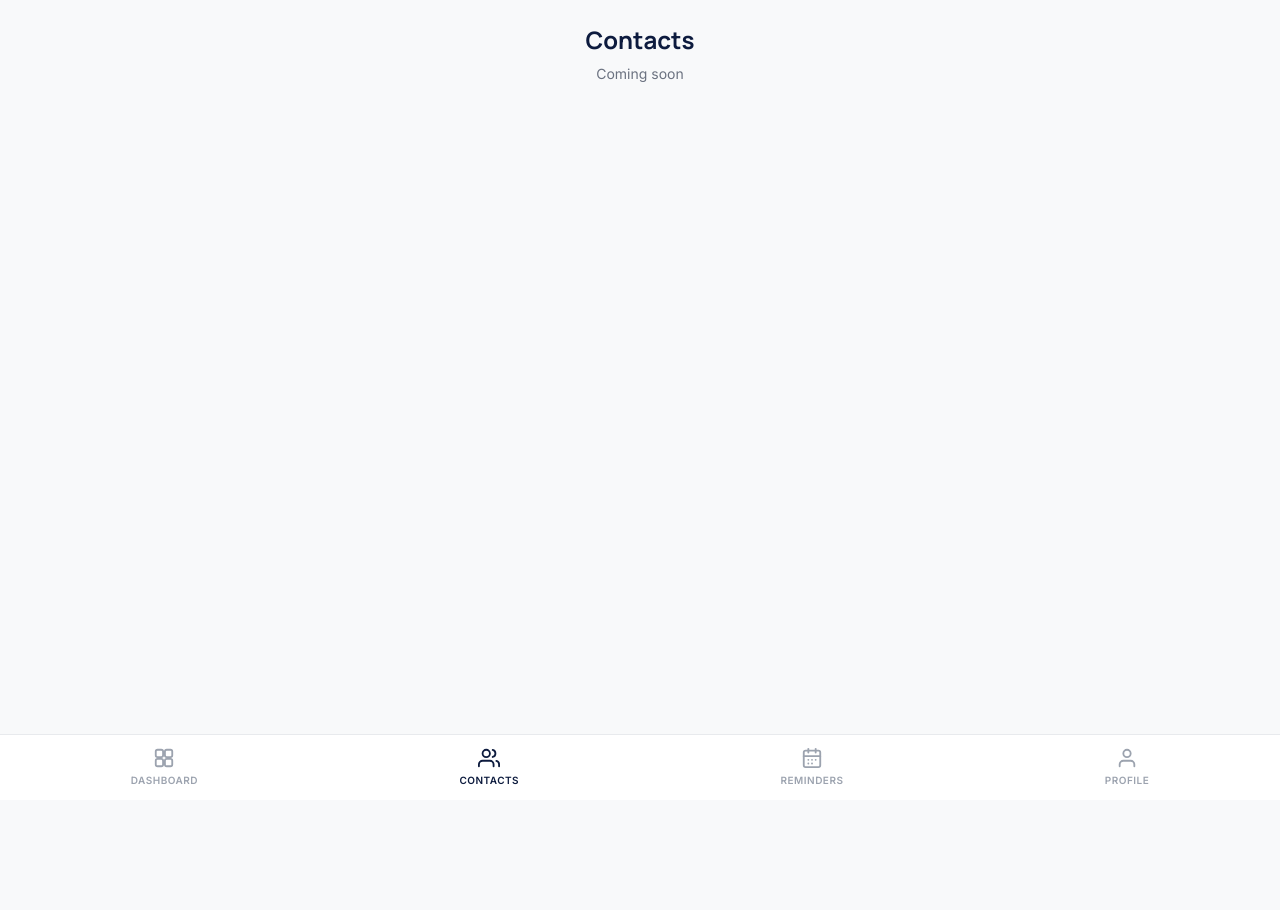
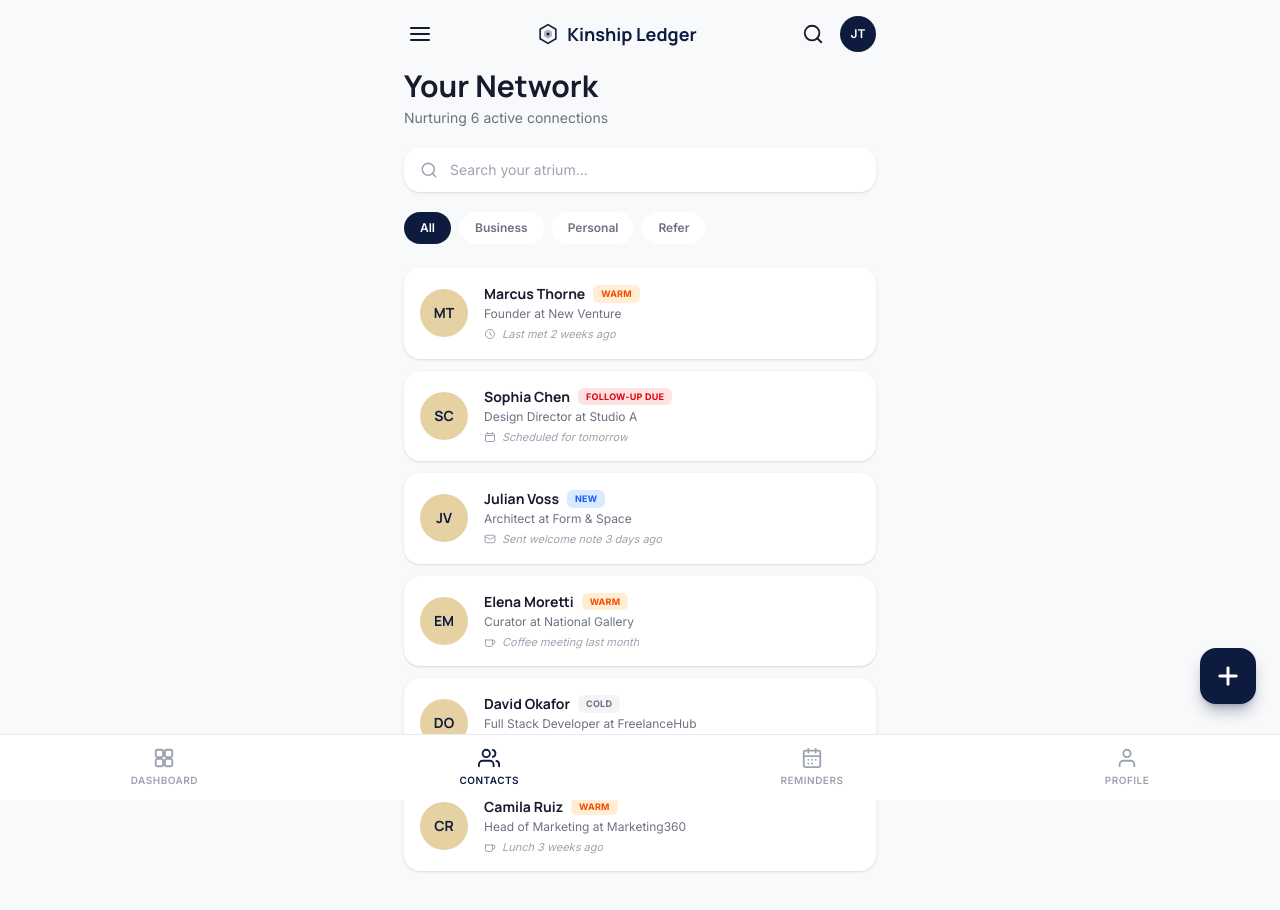
Before and after one commit to JoaquinPerrier/personal-crm, a Next.js app: page /contacts in a window 1280 px wide. Shown: the top 910 px of the page. Before the commit the page ends 800 px from the top, so only its background shows below. Built offline with nearby package versions, Linux system fonts and the light colour scheme.

Commit message:
Adding contactList page

```diff
--- a/src/app/(app)/contacts/page.tsx
+++ b/src/app/(app)/contacts/page.tsx
@@ -1,10 +1,215 @@
+"use client";
+
+import { useState } from "react";
+import AppHeader from "@/components/AppHeader";
+import {
+  mockContacts,
+  getInitials,
+  type Contact,
+  type ContactCategory,
+  type ContactStatus,
+} from "@/lib/mockData";
+
+const CATEGORIES: { key: ContactCategory; label: string }[] = [
+  { key: "all", label: "All" },
+  { key: "business", label: "Business" },
+  { key: "personal", label: "Personal" },
+  { key: "refer", label: "Refer" },
+];
+
+const STATUS_STYLES: Record<
+  NonNullable<ContactStatus>,
+  { bg: string; text: string; label: string }
+> = {
+  warm: { bg: "bg-orange-100", text: "text-orange-600", label: "WARM" },
+  "follow-up-due": {
+    bg: "bg-red-100",
+    text: "text-red-600",
+    label: "FOLLOW-UP DUE",
+  },
+  new: { bg: "bg-blue-100", text: "text-blue-600", label: "NEW" },
+  cold: { bg: "bg-gray-100", text: "text-gray-500", label: "COLD" },
+};
+
+const ACTIVITY_ICONS: Record<string, string> = {
+  "Last met": "M12 8v4l3 3m6-3a9 9 0 1 1-18 0 9 9 0 0 1 18 0Z",
+  Scheduled:
+    "M6.75 3v2.25M17.25 3v2.25M3 18.75V7.5a2.25 2.25 0 0 1 2.25-2.25h13.5A2.25 2.25 0 0 1 21 7.5v11.25m-18 0A2.25 2.25 0 0 0 5.25 21h13.5A2.25 2.25 0 0 0 21 18.75m-18 0v-7.5A2.25 2.25 0 0 1 5.25 9h13.5A2.25 2.25 0 0 1 21 11.25v7.5",
+  Sent: "M21.75 6.75v10.5a2.25 2.25 0 0 1-2.25 2.25h-15a2.25 2.25 0 0 1-2.25-2.25V6.75m19.5 0A2.25 2.25 0 0 0 19.5 4.5h-15a2.25 2.25 0 0 0-2.25 2.25m19.5 0-8.25 5.438a2.6 2.6 0 0 1-2.5 0L2.25 6.75",
+  Coffee:
+    "M17 8h1a4 4 0 0 1 0 8h-1M3 8h14v9a4 4 0 0 1-4 4H7a4 4 0 0 1-4-4V8Z",
+  Lunch:
+    "M17 8h1a4 4 0 0 1 0 8h-1M3 8h14v9a4 4 0 0 1-4 4H7a4 4 0 0 1-4-4V8Z",
+  Last: "M12 8v4l3 3m6-3a9 9 0 1 1-18 0 9 9 0 0 1 18 0Z",
+};
+
+function getActivityIcon(activity?: string): string {
+  if (!activity) return ACTIVITY_ICONS["Last"];
+  const key = Object.keys(ACTIVITY_ICONS).find((k) =>
+    activity.startsWith(k)
+  );
+  return ACTIVITY_ICONS[key || "Last"];
+}
+
 export default function ContactsPage() {
+  const [search, setSearch] = useState("");
+  const [activeCategory, setActiveCategory] =
+    useState<ContactCategory>("all");
+
+  const filtered = mockContacts.filter((c) => {
+    const matchesSearch =
+      c.name.toLowerCase().includes(search.toLowerCase()) ||
+      c.company?.toLowerCase().includes(search.toLowerCase()) ||
+      c.position?.toLowerCase().includes(search.toLowerCase());
+    const matchesCategory =
+      activeCategory === "all" || c.category === activeCategory;
+    return matchesSearch && matchesCategory;
+  });
+
   return (
-    <div className="flex flex-1 items-center justify-center p-6">
-      <div className="text-center">
-        <h1 className="font-heading text-2xl font-bold text-primary">Contacts</h1>
-        <p className="mt-2 text-sm text-text-secondary">Coming soon</p>
+    <div className="mx-auto w-full max-w-lg">
+      <AppHeader />
+
+      <div className="px-5 pb-8">
+      <h1 className="font-heading text-3xl font-bold text-text">
+        Your Network
+      </h1>
+      <p className="mt-1 text-sm text-text-secondary">
+        Nurturing {mockContacts.length} active connections
+      </p>
+
+      {/* Search */}
+      <div className="mt-5 flex items-center gap-3 rounded-2xl bg-surface px-4 py-3 shadow-sm">
+        <svg
+          width="18"
+          height="18"
+          viewBox="0 0 24 24"
+          fill="none"
+          stroke="currentColor"
+          strokeWidth="2"
+          strokeLinecap="round"
+          strokeLinejoin="round"
+          className="shrink-0 text-text-light"
+        >
+          <circle cx="11" cy="11" r="8" />
+          <line x1="21" y1="21" x2="16.65" y2="16.65" />
+        </svg>
+        <input
+          type="text"
+          placeholder="Search your atrium..."
+          value={search}
+          onChange={(e) => setSearch(e.target.value)}
+          className="w-full bg-transparent text-sm text-text placeholder:text-text-light outline-none"
+        />
+      </div>
+
+      {/* Category filters */}
+      <div className="mt-5 flex gap-2">
+        {CATEGORIES.map((cat) => (
+          <button
+            key={cat.key}
+            onClick={() => setActiveCategory(cat.key)}
+            className={`rounded-full px-4 py-2 text-xs font-semibold transition-colors ${
+              activeCategory === cat.key
+                ? "bg-primary text-white"
+                : "bg-surface text-text-secondary"
+            }`}
+          >
+            {cat.label}
+          </button>
+        ))}
+      </div>
+
+      {/* Contact list */}
+      <div className="mt-6 space-y-3">
+        {filtered.map((contact) => (
+          <ContactRow key={contact.id} contact={contact} />
+        ))}
+        {filtered.length === 0 && (
+          <p className="py-12 text-center text-sm text-text-light">
+            No contacts found
+          </p>
+        )}
+      </div>
+
+      {/* FAB */}
+      <button className="fixed bottom-24 right-6 z-40 flex h-14 w-14 items-center justify-center rounded-2xl bg-primary text-white shadow-lg shadow-primary/30 transition-transform hover:scale-105">
+        <svg
+          width="28"
+          height="28"
+          viewBox="0 0 24 24"
+          fill="none"
+          stroke="currentColor"
+          strokeWidth="2.5"
+          strokeLinecap="round"
+        >
+          <line x1="12" y1="5" x2="12" y2="19" />
+          <line x1="5" y1="12" x2="19" y2="12" />
+        </svg>
+      </button>
       </div>
     </div>
   );
 }
+
+function ContactRow({ contact }: { contact: Contact }) {
+  const statusStyle = contact.status ? STATUS_STYLES[contact.status] : null;
+  const activityIcon = getActivityIcon(contact.activity);
+
+  return (
+    <div className="flex items-center gap-4 rounded-2xl bg-surface p-4 shadow-sm transition-colors hover:bg-neutral">
+      {/* Avatar */}
+      {contact.photoUrl ? (
+        <img
+          src={contact.photoUrl}
+          alt={contact.name}
+          className="h-12 w-12 shrink-0 rounded-full object-cover"
+        />
+      ) : (
+        <div className="flex h-12 w-12 shrink-0 items-center justify-center rounded-full bg-tertiary font-heading text-sm font-bold text-primary">
+          {getInitials(contact.name)}
+        </div>
+      )}
+
+      {/* Info */}
+      <div className="min-w-0 flex-1">
+        <div className="flex items-center gap-2">
+          <p className="truncate font-heading text-sm font-bold text-text">
+            {contact.name}
+          </p>
+          {statusStyle && (
+            <span
+              className={`shrink-0 rounded-md px-2 py-0.5 text-[9px] font-bold uppercase tracking-wide ${statusStyle.bg} ${statusStyle.text}`}
+            >
+              {statusStyle.label}
+            </span>
+          )}
+        </div>
+        <p className="mt-0.5 truncate text-xs text-text-secondary">
+          {contact.position}
+          {contact.company ? ` at ${contact.company}` : ""}
+        </p>
+        {contact.activity && (
+          <div className="mt-1 flex items-center gap-1.5">
+            <svg
+              width="12"
+              height="12"
+              viewBox="0 0 24 24"
+              fill="none"
+              stroke="currentColor"
+              strokeWidth="2"
+              strokeLinecap="round"
+              strokeLinejoin="round"
+              className="shrink-0 text-text-light"
+            >
+              <path d={activityIcon} />
+            </svg>
+            <p className="truncate text-[11px] italic text-text-light">
+              {contact.activity}
+            </p>
+          </div>
+        )}
+      </div>
+    </div>
+  );
+}
--- a/src/app/(app)/layout.tsx
+++ b/src/app/(app)/layout.tsx
@@ -2,8 +2,8 @@ import BottomNav from "@/components/BottomNav";
 
 export default function AppLayout({ children }: { children: React.ReactNode }) {
   return (
-    <div className="flex h-dvh flex-col bg-background">
-      <main className="flex-1 overflow-y-auto">{children}</main>
+    <div className="min-h-full bg-background pb-16">
+      {children}
       <BottomNav />
     </div>
   );
--- a/src/app/globals.css
+++ b/src/app/globals.css
@@ -17,6 +17,10 @@
   --font-body: var(--font-inter);
 }
 
+html, body {
+  height: 100%;
+}
+
 body {
   background: var(--color-neutral);
   color: var(--color-text);
--- a/src/app/layout.tsx
+++ b/src/app/layout.tsx
@@ -1,4 +1,4 @@
-import type { Metadata } from "next";
+import type { Metadata, Viewport } from "next";
 import { Manrope, Inter } from "next/font/google";
 import "./globals.css";
 
@@ -13,6 +13,12 @@ const inter = Inter({
   subsets: ["latin"],
   weight: ["400", "500", "600", "700"],
 });
+
+export const viewport: Viewport = {
+  width: "device-width",
+  initialScale: 1,
+  maximumScale: 1,
+};
 
 export const metadata: Metadata = {
   title: "Kinship Ledger — Turn Your Network Into a Gold Mine",
@@ -30,7 +36,7 @@ export default function RootLayout({
       lang="en"
       className={`${manrope.variable} ${inter.variable} h-full antialiased`}
     >
-      <body className="min-h-full flex flex-col">{children}</body>
+      <body className="h-full">{children}</body>
     </html>
   );
 }
--- /dev/null
+++ b/src/components/AppHeader.tsx
@@ -0,0 +1,27 @@
+import KinshipLogo from "./KinshipLogo";
+
+export default function AppHeader() {
+  return (
+    <header className="flex items-center justify-between px-5 py-4">
+      <button className="p-1 text-text">
+        <svg width="24" height="24" viewBox="0 0 24 24" fill="none" stroke="currentColor" strokeWidth="2" strokeLinecap="round">
+          <line x1="3" y1="6" x2="21" y2="6" />
+          <line x1="3" y1="12" x2="21" y2="12" />
+          <line x1="3" y1="18" x2="21" y2="18" />
+        </svg>
+      </button>
+      <KinshipLogo size={22} />
+      <div className="flex items-center gap-3">
+        <button className="p-1 text-text">
+          <svg width="22" height="22" viewBox="0 0 24 24" fill="none" stroke="currentColor" strokeWidth="2" strokeLinecap="round" strokeLinejoin="round">
+            <circle cx="11" cy="11" r="8" />
+            <line x1="21" y1="21" x2="16.65" y2="16.65" />
+          </svg>
+        </button>
+        <div className="flex h-9 w-9 items-center justify-center rounded-full bg-primary text-xs font-semibold text-white">
+          JT
+        </div>
+      </div>
+    </header>
+  );
+}
--- a/src/components/BottomNav.tsx
+++ b/src/components/BottomNav.tsx
@@ -57,7 +57,7 @@ export default function BottomNav() {
   const pathname = usePathname();
 
   return (
-    <nav className="sticky bottom-0 z-50 flex shrink-0 items-center justify-around border-t border-neutral-dark bg-surface py-2">
+    <nav className="fixed bottom-0 left-0 right-0 z-50 flex items-center justify-around border-t border-neutral-dark bg-surface py-2">
       {tabs.map((tab) => {
         const active = pathname.startsWith(tab.href);
         return (
--- a/src/lib/mockData.ts
+++ b/src/lib/mockData.ts
@@ -1,3 +1,6 @@
+export type ContactStatus = "warm" | "follow-up-due" | "new" | "cold" | null;
+export type ContactCategory = "all" | "business" | "personal" | "refer";
+
 export interface Contact {
   id: string;
   name: string;
@@ -11,10 +14,13 @@ export interface Contact {
   howWeMet?: string;
   sharedMemories?: string;
   tags?: string[];
+  category?: ContactCategory;
   socialLinks?: { linkedin?: string; instagram?: string; twitter?: string };
   photoUrl?: string;
   isFavorite?: boolean;
   lastMet?: string;
+  status?: ContactStatus;
+  activity?: string;
   createdAt: string;
   updatedAt: string;
 }
@@ -31,46 +37,59 @@ export interface FollowUp {
 export const mockContacts: Contact[] = [
   {
     id: "1",
-    name: "Julian Thorne",
-    company: "Atrium Ventures",
-    position: "Managing Partner",
+    name: "Marcus Thorne",
+    company: "New Venture",
+    position: "Founder",
     isFavorite: true,
-    lastMet: "2026-03-20T14:30:00Z",
+    lastMet: "2026-03-30T14:30:00Z",
     tags: ["networking", "work"],
+    category: "business",
+    status: "warm",
+    activity: "Last met 2 weeks ago",
     createdAt: "2024-01-15T10:00:00Z",
-    updatedAt: "2026-03-20T14:30:00Z",
+    updatedAt: "2026-03-30T14:30:00Z",
   },
   {
     id: "2",
-    name: "Elena Vance",
-    company: "DesignLab",
-    position: "Creative Director",
+    name: "Sophia Chen",
+    company: "Studio A",
+    position: "Design Director",
     isFavorite: true,
     lastMet: "2026-04-01T11:00:00Z",
     tags: ["networking"],
+    category: "business",
+    status: "follow-up-due",
+    activity: "Scheduled for tomorrow",
     createdAt: "2024-02-10T09:00:00Z",
     updatedAt: "2026-04-05T11:00:00Z",
   },
   {
     id: "3",
-    name: "Marcus Webb",
-    company: "Meridian Real Estate",
-    position: "Agent",
+    name: "Julian Voss",
+    company: "Form & Space",
+    position: "Architect",
     isFavorite: false,
-    lastMet: "2026-03-10T16:00:00Z",
+    lastMet: "2026-04-10T16:00:00Z",
     tags: ["networking", "personal"],
-    createdAt: "2024-03-01T16:00:00Z",
-    updatedAt: "2026-03-25T09:15:00Z",
+    category: "business",
+    status: "new",
+    activity: "Sent welcome note 3 days ago",
+    createdAt: "2026-04-10T16:00:00Z",
+    updatedAt: "2026-04-10T16:00:00Z",
   },
   {
     id: "4",
-    name: "Sarah Lin",
-    company: "Arc Studio",
-    position: "Architect",
+    name: "Elena Moretti",
+    company: "National Gallery",
+    position: "Curator",
     isFavorite: false,
-    tags: ["work"],
+    lastMet: "2026-03-10T08:00:00Z",
+    tags: ["personal"],
+    category: "personal",
+    status: "warm",
+    activity: "Coffee meeting last month",
     createdAt: "2024-01-05T08:00:00Z",
-    updatedAt: "2026-02-14T17:00:00Z",
+    updatedAt: "2026-03-10T17:00:00Z",
   },
   {
     id: "5",
@@ -80,6 +99,9 @@ export const mockContacts: Contact[] = [
     isFavorite: false,
     lastMet: "2026-02-20T12:00:00Z",
     tags: ["work", "networking"],
+    category: "refer",
+    status: "cold",
+    activity: "Last contact 2 months ago",
     createdAt: "2024-01-20T12:00:00Z",
     updatedAt: "2026-04-01T10:00:00Z",
   },
@@ -91,6 +113,9 @@ export const mockContacts: Contact[] = [
     isFavorite: false,
     lastMet: "2026-03-15T15:00:00Z",
     tags: ["networking"],
+    category: "business",
+    status: "warm",
+    activity: "Lunch 3 weeks ago",
     createdAt: "2024-02-28T15:00:00Z",
     updatedAt: "2026-03-30T08:00:00Z",
   },
```
Also changed, not shown: src/app/(app)/dashboard/page.tsx (+2 -23 lines).
